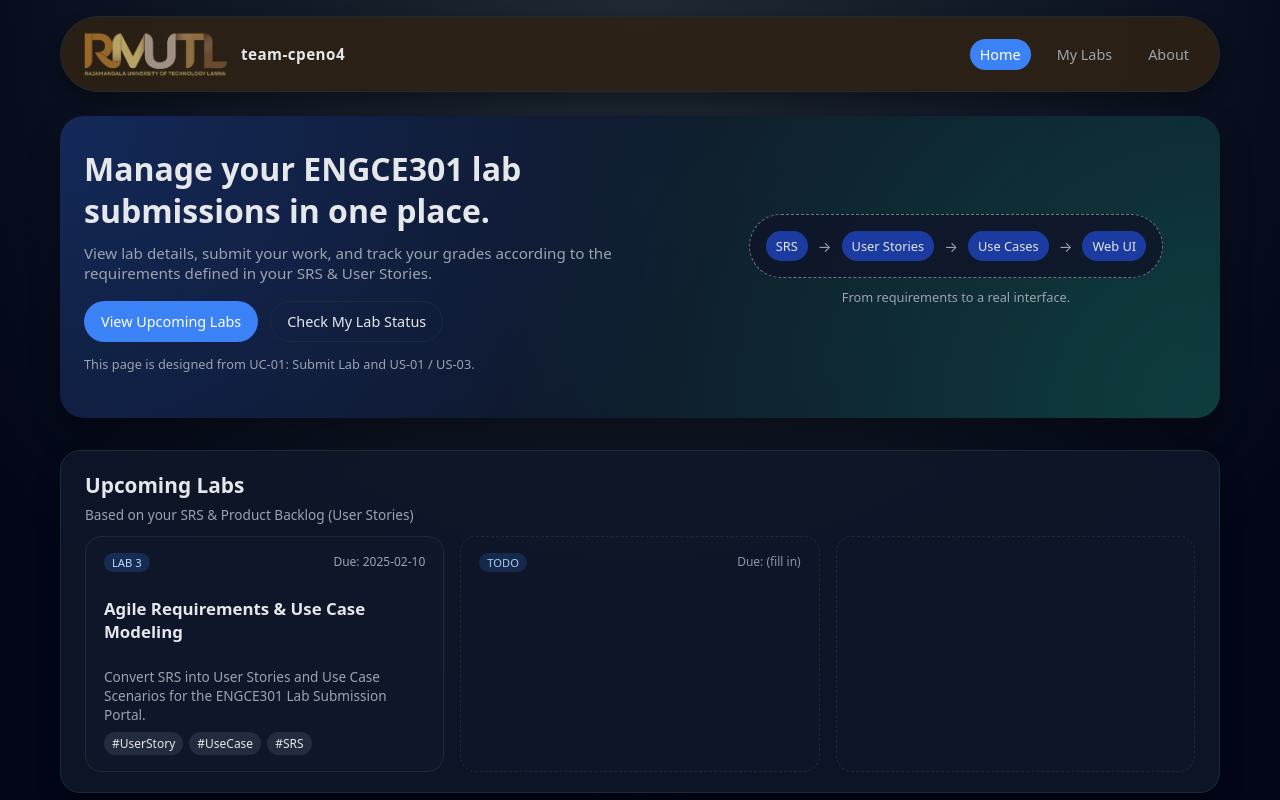
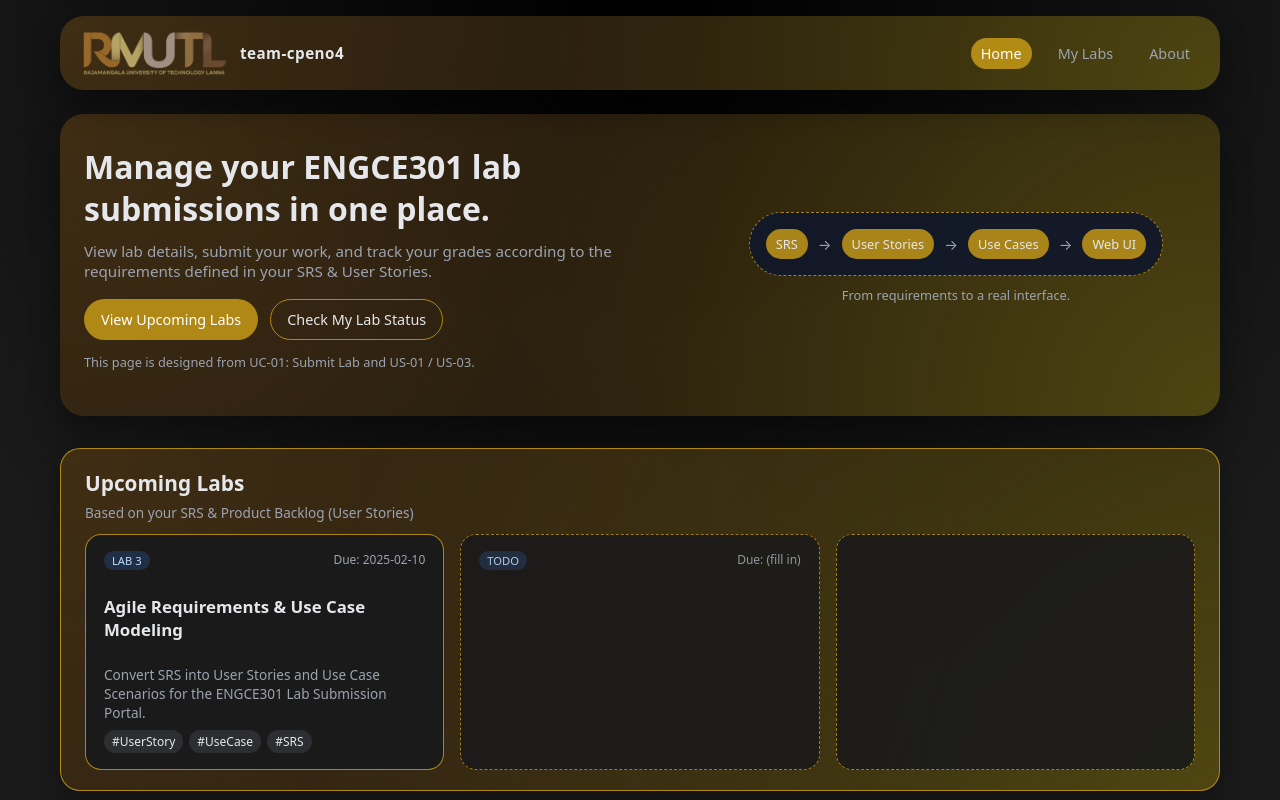
Before and after one commit to SoftwareDesign68-Team4/engce301-team-cpeno4, a plain HTML site: page engce301_Lab3_Web/index.html in a window 1280 px wide. Shown: the top 800 px of the page. Drawn offline with Linux system fonts and the light colour scheme.

Commit message:
อัพเดืcss

```diff
--- a/engce301_Lab3_Web/styles.css
+++ b/engce301_Lab3_Web/styles.css
@@ -13,11 +13,11 @@
     /* TODO: Student – กำหนดสีหลักของ Portal ให้ครบ 3–4 สี */
     --color-bg: #0f172a;           /* background หลัก (ใส่สีที่ต้องการ) */
     --color-surface: #111827;      /* พื้นของ card/section */
-    --color-primary: #3b82f6;      /* ปุ่มหลัก / highlight */
+    --color-primary: #cb9e16d1;      /* ปุ่มหลัก / highlight */
     --color-secondary: #22c55e;    /* ปุ่มรอง / accent */
     --color-text: #e5e7eb;         /* ตัวอักษรหลัก */
     --color-text-muted: #9ca3af;   /* ตัวอักษรรอง */
-    --color-border: #1f2937;       /* เส้นขอบ card/table */
+    --color-border: #cb9e16d1;       /* เส้นขอบ card/table */
 
     --radius-card: 16px;
     --shadow-soft: 0 16px 30px rgba(0, 0, 0, 0.35);
@@ -37,7 +37,7 @@
 body {
     margin: 0;
     padding: 0;
-    background: radial-gradient(circle at top, #1f2933 0%, #020617 55%);
+    background: radial-gradient(circle at top, #000000 0%, #1A1A1A 55%);
     color: var(--color-text);
     font-family: var(--font-sans);
 }
@@ -62,10 +62,13 @@ a {
     justify-content: space-between;
     padding: 12px 20px;
     margin-bottom: 24px;
-    background: rgba(46, 34, 20, 0.9);
-    border-radius: 999px;
-    border: 1px solid var(--color-border);
-    box-shadow: 0 8px 16px rgba(0, 0, 0, 0.35);
+    /*background: rgba(46, 34, 20, 0.9);*/
+    background: radial-gradient(circle at top left, rgba(102, 72, 28, 0.388), transparent 55%),
+                radial-gradient(circle at bottom right, rgba(194, 191, 23, 0.25), transparent 60%),
+                #2a1f0fe6;
+    border-radius: 24px;
+    /*border: 1px solid var(--color-border);*/
+    box-shadow: var(--shadow-soft);
     position: sticky;
     top: 10px;
     z-index: 10;
@@ -112,7 +115,7 @@ a {
 }
 
 .nav-link:hover {
-    background: rgba(203, 158, 22, 0.819);
+    background: #cb9e16d1;
     color: var(--color-text);
     transform: translateY(-1px);
 }
@@ -132,9 +135,9 @@ a {
     align-items: center;
     padding: 32px 24px;
     border-radius: 24px;
-    background: radial-gradient(circle at top left, rgba(37, 99, 235, 0.25), transparent 55%),
-                radial-gradient(circle at bottom right, rgba(16, 185, 129, 0.25), transparent 60%),
-                rgba(15, 23, 42, 0.9);
+    background: radial-gradient(circle at top left, rgba(102, 72, 28, 0.388), transparent 55%),
+                radial-gradient(circle at bottom right, rgba(194, 191, 23, 0.25), transparent 60%),
+                #2a1f0fe6;
     box-shadow: var(--shadow-soft);
     margin-bottom: 32px;
 }
@@ -206,14 +209,14 @@ a {
     gap: 6px;
     padding: 16px;
     border-radius: 999px;
-    border: 1px dashed rgba(148, 163, 184, 0.7);
+    border: 1px dashed #cb9e16d1;
     background: rgba(15, 23, 42, 0.9);
 }
 
 .flow-step {
     padding: 6px 10px;
     border-radius: 999px;
-    background: rgba(30, 64, 175, 0.9);
+    background: #cb9e16d1;
     font-size: 0.8rem;
 }
 
@@ -238,7 +241,9 @@ a {
     margin-bottom: 32px;
     padding: 20px 24px;
     border-radius: 20px;
-    background: rgba(15, 23, 42, 0.85);
+    background: radial-gradient(circle at top left, rgba(102, 72, 28, 0.388), transparent 75%),
+                radial-gradient(circle at bottom right, rgba(194, 191, 23, 0.25), transparent 75%),
+                #2a1f0fe6;
     border: 1px solid var(--color-border);
     box-shadow: 0 12px 24px rgba(0, 0, 0, 0.3);
 }
@@ -283,7 +288,7 @@ a {
 }
 
 .lab-card {
-    background: rgba(15, 23, 42, 0.95);
+    background: #1A1A1A;
     border-radius: 16px;
     padding: 16px 18px;
     border: 1px solid var(--color-border);
@@ -396,7 +401,7 @@ a {
 
 .status-pending {
     background: rgba(234, 179, 8, 0.18);
-    color: #facc15;
+    color: #000000;
 }
 
 .status-late {
```
